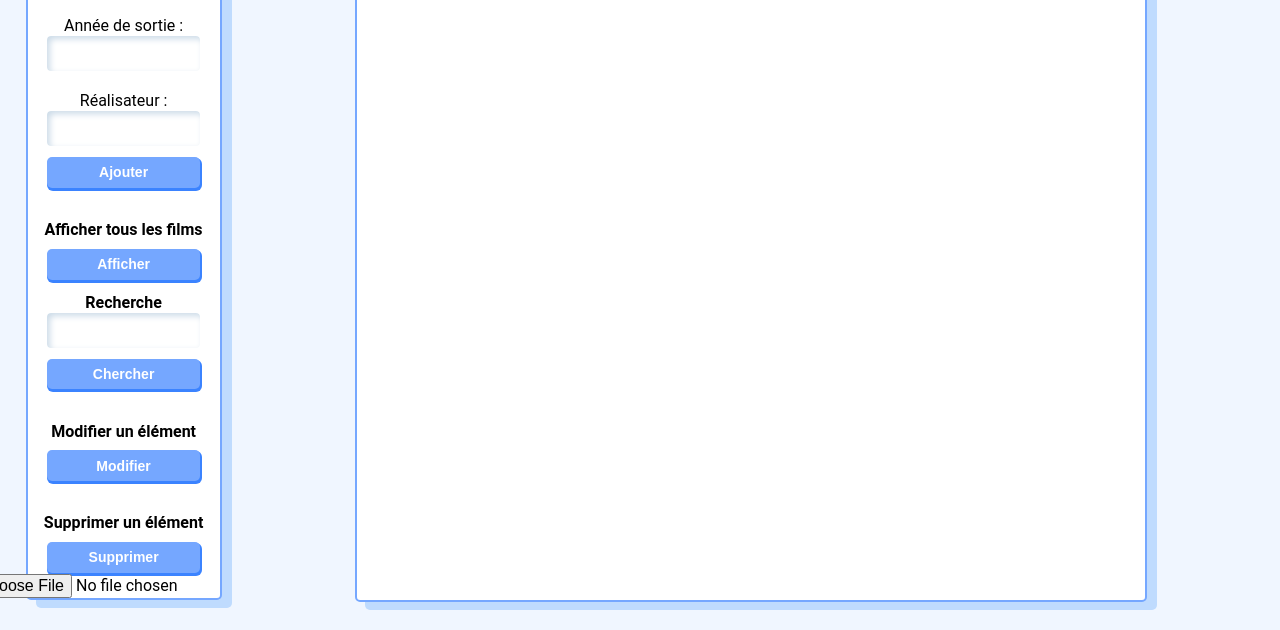
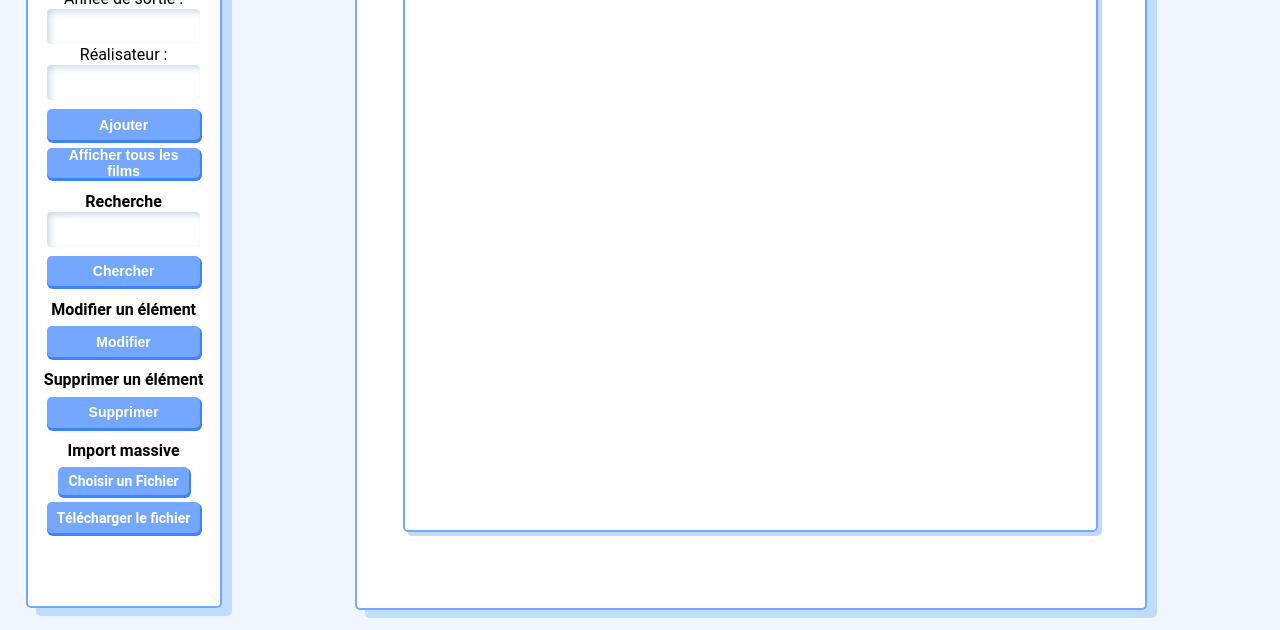
Before and after one commit to Naoufal69/ElasticSearch, a website: page TP2/public/index.html in a window 1280 px wide. Shown: the part 170-800 px from the top of the page. Drawn offline with Linux system fonts and the light colour scheme.

Commit message:
Projet - Template

```diff
--- a/TP2/public/index.html
+++ b/TP2/public/index.html
@@ -11,39 +11,50 @@
     <div class="main-block">
       <div class="forms">
         <h1>MoovieSite</h1>
-
         <h2>Ajouter un film</h2>
         <label for="title">Nom du film : </label>
         <input type="text" name="title" id="title" />
-        <br />
         <label for="year">Année de sortie : </label>
         <input type="number" min="1800" name="year" id="year" />
-        <br />
         <label for="director">Réalisateur : </label>
         <input type="text" name="director" id="director" />
         <button onclick="handleSubmit()">Ajouter</button>
-        <br/>
-        <h2>Afficher tous les films</h2>
-        <button onclick="handleGetAll()">Afficher</button>
+        <button onclick="handleGetAll()">Afficher tous les films</button>
         <h2>Recherche</h2>
         <input type="text" id="search" />
         <button onclick="handleSearch()">Chercher</button>
-        <br />
         <h2>Modifier un élément</h2>
         <button id="openModalBtnMod" onclick="handleModalModOpen();">
           Modifier
         </button>
-        <br />
         <h2>Supprimer un élément</h2>
         <button id="openModalBtnDel" onclick="handleModalDelOpen();">
           Supprimer
         </button>
+        <h2>Import massive</h2>
+        <div class="file-upload">
+          <div class="file-select">
+            <div class="file-select-button" id="fileName">
+              Choisir un Fichier
+            </div>
+            <input type="file" class="file" onchange="handleFile();" />
+          </div>
+        </div>
+        <div id="Dl-Btn">
+          <a
+            href="/uploads/Template.xlsx"
+            download="Template.xlsx"
+            id="DlTemplate"
+            >Télécharger le fichier</a
+          >
+        </div>
       </div>
-      <input type="file" id="file" onchange="handleFile();"/>
     </div>
     <div id="resultat">
-      <h1>Résultat :</h1>
-      <div id="listFilms"></div>
+      <h1>Résultat</h1>
+      <div id="display-result">
+        <div id="listFilms"></div>
+      </div>
     </div>
 
     <div id="modalMod" class="modal">
--- a/TP2/public/style.css
+++ b/TP2/public/style.css
@@ -48,7 +48,7 @@ hr {
   position: relative;
   width: 15%;
   min-width: 12em;
-  height: 92%;
+  height: 94%;
 
   /* padding: 0.2%; */
   border-radius: 5px;
@@ -79,13 +79,12 @@ hr {
   /* justify-content: center;  */
   margin: auto;
   width: 60%;
-  height: 90%;
+  height: 92%;
   padding: 10px;
   border-radius: 5px;
   border: solid 2px #75a7ff;
   background: #ffffff;
   box-shadow: 10px 8px 0px rgb(191 219 254);
-
 }
 
 #resultat h1 {
@@ -98,7 +97,7 @@ hr {
   padding: 10px;
 }
 
-#display-result{
+#display-result {
   border-radius: 5px;
   border: solid 2px #75a7ff;
   width: 90%;
@@ -110,6 +109,7 @@ justify-content: center;
   overflow: auto;
   box-shadow: 4px 4px 0px rgb(191 219 254);
 }
+
 input[type="text"],
 select,
 textarea,
@@ -131,10 +131,40 @@ input[type="number"] {
   text-align: center;
 }
 
-button {
+
+
+ .file-upload .file-select .file-select-button {
+  display: flex;
+  text-align: center;
+  justify-content: center;
+  align-items: center;
+  padding: 0 10px;
+  font-size: 14px;
+  font-weight: 600;
+  height: 2em;
+  margin-top: 5%;
+  background: #75a7ff;
+  color: #fff;
+  box-shadow: 1px 2px 0px 1px #3b83ff;
+  border-radius: 5px;
+}
+
+.file-upload .file-select input[type="file"] {
+  z-index: 100;
+  cursor: pointer;
+  position: absolute;
+  height: 100%;
+  width: 100%;
+  top: 0;
+  left: 0;
+  opacity: 0;
+  filter: alpha(opacity=0);
+}
+
+button, #Dl-Btn {
   width: 80%;
   height: 2.2em;
-  margin-top: 5% ;
+  margin-top: 4%;
   border-radius: 5px;
   border: none;
   background: #75a7ff;
@@ -150,6 +180,12 @@ button {
   align-items: center;
 }
 
+#Dl-Btn a{
+  text-decoration: none;
+  color: #fff;
+}
+
+
 button:hover {
   background: #75a7ff;
 }
@@ -164,7 +200,6 @@ button:hover {
   height: 100%;
   overflow: auto;
   background-color: rgba(0, 0, 0, 0.4);
-
 }
 
 .modal-content {
```
Lines whose indentation alone changed are shown as unchanged.
